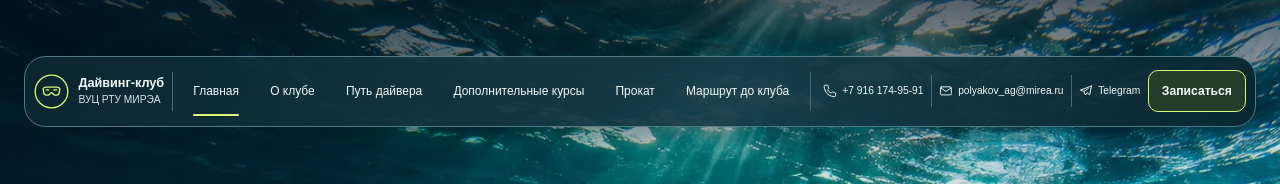
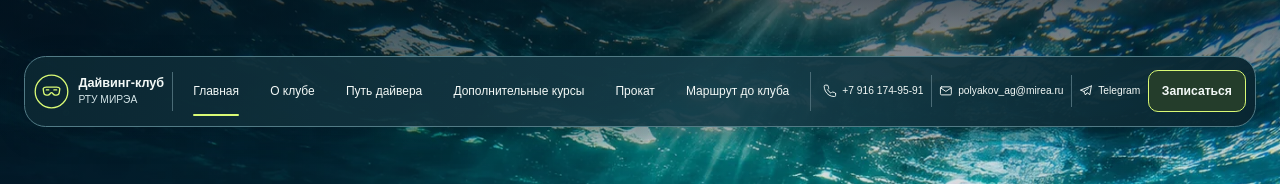
Before and after one commit to ima28004-cloud/DivingClub, a React (Vite) app: page / in a window 1280 px wide. Shown: the top 184 px of the page. Built offline with nearby package versions, Linux system fonts and the light colour scheme.

Commit message:
Remove VUC from header branding

```diff
--- a/src/SiteHeader.jsx
+++ b/src/SiteHeader.jsx
@@ -1,6 +1,6 @@
 import { useEffect, useRef, useState } from 'react';
 import logo from './assets/logo.svg';
-import { affiliation, clubName, clubTitle, contacts, sections } from './site-data.js';
+import { clubName, clubTitle, contacts, sections, university } from './site-data.js';
 
 const phoneIcon = <path d="M22 16.92v3a2 2 0 0 1-2.18 2A18 18 0 0 1 4.1 12.2 18 18 0 0 1 2.1 4.2 2 2 0 0 1 4.1 2h3a2 2 0 0 1 2 1.72l.7 3a2 2 0 0 1-.45 2.11L8.1 10.1a14 14 0 0 0 5.8 5.8l1.27-1.27a2 2 0 0 1 2.1-.45l3 .7A2 2 0 0 1 22 16.92z" />;
 const contactIcons = {
@@ -75,7 +75,7 @@ export default function SiteHeader({ activeSection }) {
       <header className="site-header menu-ready" ref={headerRef} onBlur={closeOnBlur} onClick={closeOnNavigate}>
         <a href="#surface" className="brand" aria-label={clubName}>
           <img src={logo} width="42" height="42" alt="" />
-          <span>{clubTitle}<small>{affiliation}</small></span>
+          <span>{clubTitle}<small>{university}</small></span>
         </a>
         <JoinLink mobile />
         <button
--- a/src/site-data.js
+++ b/src/site-data.js
@@ -1,7 +1,6 @@
 export const clubTitle = 'Дайвинг-клуб';
 export const university = 'РТУ МИРЭА';
 export const clubName = `${clubTitle} ${university}`;
-export const affiliation = `ВУЦ ${university}`;
 
 export const sections = [
   { id: 'surface', depth: 0, label: 'Главная' },
```
Also changed, not shown: 2 other files (tests, documents, lock files or other folders).
